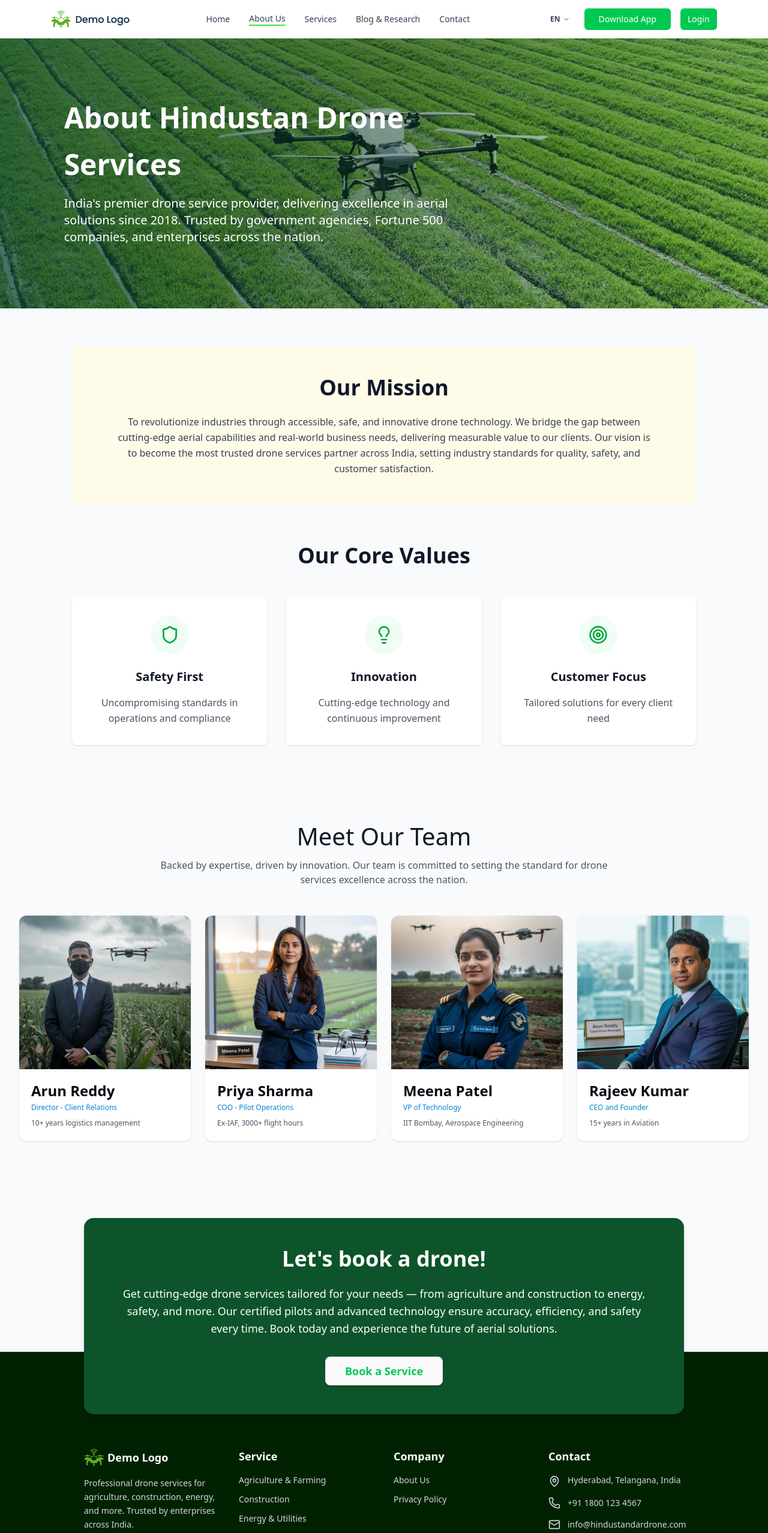
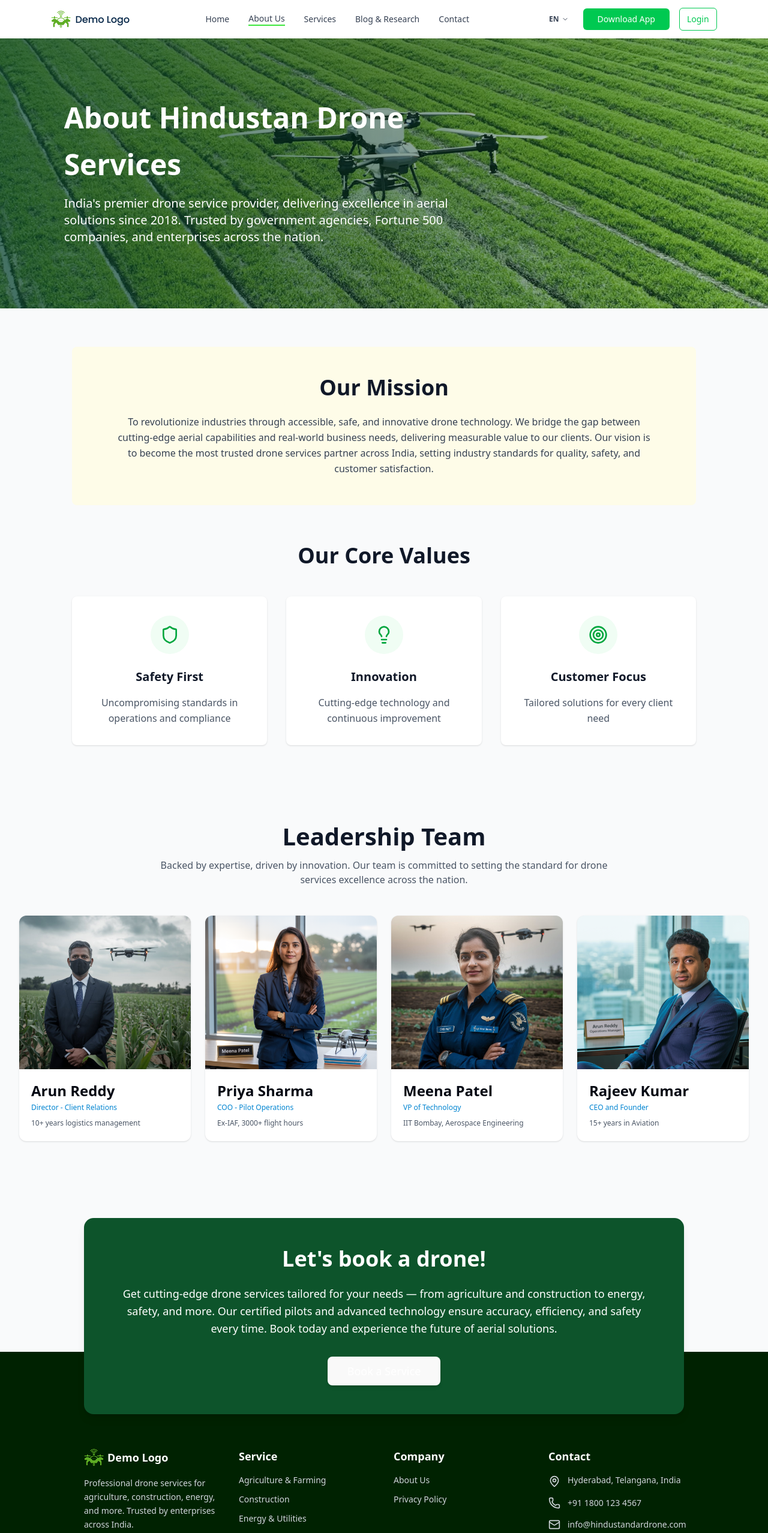
Before and after one commit to MTS-Services/prasad_e_app_pilot, a React (Vite) app: page /about in a window 1280 px wide. Shown: the top 2555 px of the page at 60% size. Built offline with nearby package versions, Linux system fonts and the light colour scheme.

Commit message:
login btn colro changed

```diff
--- a/src/LandingPageUI/Components/CompleteSections.jsx
+++ b/src/LandingPageUI/Components/CompleteSections.jsx
@@ -40,7 +40,7 @@ export default function CompleteSections() {
       {/* Meet Our Team Section */}
       <div className="py-16 px-8 bg-gray-50">
         <div className="max-w-7xl mx-auto">
-          <h2 className="text-3xl lg:text-[40px] text-center text-gray-900 mb-3">
+          <h2 className="text-3xl lg:text-[40px] font-semibold text-center text-gray-900 mb-3">
             {t('team.header')}
           </h2>
           <p className="text-center text-gray-600 mb-12 text-[16px] max-w-3xl mx-auto">
--- a/src/LandingPageUI/Components/Form/CForm.jsx
+++ b/src/LandingPageUI/Components/Form/CForm.jsx
@@ -140,7 +140,7 @@ export default function CForm() {
           {/* Submit */}
           <button
             type="submit"
-            className="bg-green-500 hover:bg-green-600 text-white font-medium px-8 py-3 rounded-md transition-colors duration-200"
+            className="bg-green-500 hover:bg-green-600 text-white font-medium sm:px-8 px-4 py-1 sm:py-3 rounded-md transition-colors duration-200"
           >
             {t('contact2.form.submit')}
           </button>
--- a/src/components/common/Footer.jsx
+++ b/src/components/common/Footer.jsx
@@ -19,7 +19,7 @@ export default function Footer() {
             <p className="text-white text-sm md:text-lg max-w-4xl mx-auto mb-8 leading-relaxed">
               {t("footer.cta.description")}
             </p>
-            <button className="btn btn-sm md:btn-md lg:btn-lg bg-white hover:bg-gray-100 text-green-500 font-semibold px-8 py-3 rounded-lg transition-colors shadow-md">
+            <button className="btn btn-sm md:btn-md lg:btn-lg bg-green-500 hover:bg-gray-100 hover:text-green-500 text-white font-medium border-transparent px-8 py-3 rounded-lg transition-colors shadow-md">
               {t("footer.cta.button")}
             </button>
           </div>
--- a/src/components/common/UserNav.jsx
+++ b/src/components/common/UserNav.jsx
@@ -51,7 +51,7 @@ export default function Nav() {
             <button className="!bg-green-500 hover:bg-green-600 text-white px-6 py-2 rounded-md text-sm font-medium transition-colors duration-200">
               {t('nav.download')}
             </button>
-            <Link to={'/login'} className="bg-green-500 hover:bg-green-600 text-white px-3 py-2 rounded-md text-sm font-medium transition-colors duration-200">
+            <Link to={'/login'} className="border border-green-500 hover:bg-green-600 hover:text-white text-green-500 px-3 py-2 rounded-md text-sm font-medium transition-colors duration-200">
               {t('nav.login')}
             </Link>
           </div>
@@ -91,9 +91,12 @@ export default function Nav() {
               </div>
 
               {/* Download App Button Mobile */}
-              <button className="w-full bg-green-500 hover:bg-green-600 text-white px-6 py-3 rounded-md text-base font-medium transition-colors duration-200">
+              <button className="w-full bg-green-500 hover:bg-green-600 text-white px-6 py-3 text-sm rounded-md  font-medium transition-colors duration-200">
                 {t('nav.download')}
               </button>
+              <Link to={'/login'} className="border-green-500 w-full btn border bg-transparent shadow-none hover:bg-green-600 text-green-500 px-3 py-2 rounded-md text-sm font-medium transition-colors duration-200">
+              {t('nav.login')}
+            </Link>
             </div>
           </div>
         </div>
--- a/src/locales/en/common.json
+++ b/src/locales/en/common.json
@@ -289,7 +289,7 @@
     }
   },
    "team": {
-    "header": "Meet Our Team",
+    "header": "Leadership Team",
     "subheader": "Backed by expertise, driven by innovation. Our team is committed to setting the standard for drone services excellence across the nation.",
     "arun": {
       "name": "Arun Reddy",
--- a/src/locales/in/common.json
+++ b/src/locales/in/common.json
@@ -288,7 +288,7 @@
     }
   },
   "team": {
-    "header": "हमारी टीम से मिलें",
+    "header": "नेतृत्व टीम",
     "subheader": "विशेषज्ञता द्वारा समर्थित, नवाचार द्वारा प्रेरित। हमारी टीम पूरे देश में ड्रोन सेवाओं की उत्कृष्टता के मानक स्थापित करने के लिए प्रतिबद्ध है।",
     "arun": {
       "name": "अरुण रेड्डी",
```
